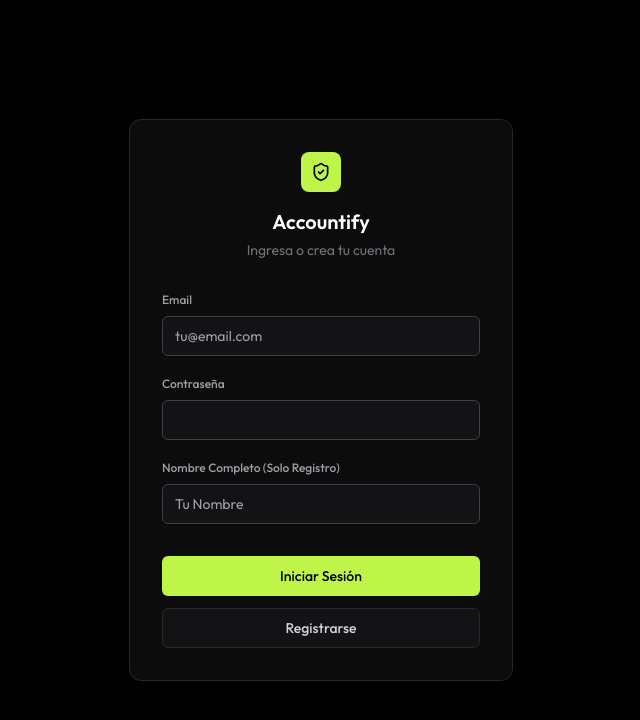
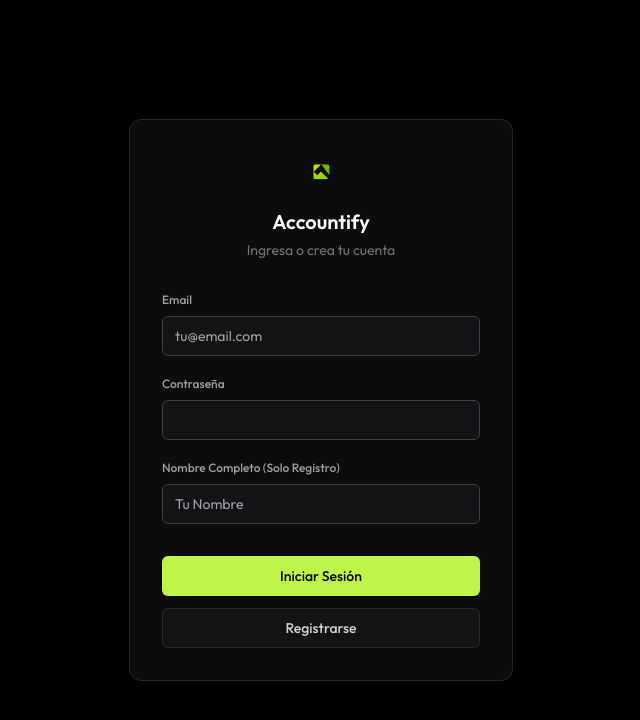
Before and after one commit to SyncraLabs/Accountify, a Next.js app: page /login in a window 1280 px wide. Shown: the top 720 px of the page, without its empty margins (319-959 px from the left). Built offline with nearby package versions, Linux system fonts and the light colour scheme; no server answers.

Commit message:
Fix auth origin and update logos

```diff
--- a/app/login/actions.ts
+++ b/app/login/actions.ts
@@ -34,7 +34,12 @@ export async function signup(formData: FormData) {
     const password = formData.get('password') as string
     const fullName = formData.get('fullName') as string
 
-    const origin = (await headers()).get('origin')
+    // Get origin with fallback
+    const originHeader = (await headers()).get('origin')
+    const siteUrl = process.env.NEXT_PUBLIC_SITE_URL
+    const origin = originHeader || siteUrl || 'https://accountify-azure.vercel.app' // Fallback to production URL if all else fails
+
+    console.log('Signup attempt:', { email, origin, hasSiteUrl: !!siteUrl })
 
     const { data, error } = await supabase.auth.signUp({
         email,
@@ -52,11 +57,15 @@ export async function signup(formData: FormData) {
         if (error.code === '429' || error.message.includes('rate_limit')) {
             return redirect('/login?message=Demasiados intentos. Por favor espera un momento.')
         }
-        return redirect('/login?message=Error al registrarse. Intenta de nuevo.')
+        return redirect(`/login?message=Error: ${encodeURIComponent(error.message)}`)
+    }
+
+    if (data.user && data.user.identities && data.user.identities.length === 0) {
+        return redirect('/login?message=Este correo ya está registrado. Por favor inicia sesión.')
     }
 
     if (!data.session) {
-        return redirect('/login?message=Por favor revisa tu email para confirmar tu cuenta')
+        return redirect('/login?message=Por favor revisa tu email para confirmar tu cuenta. Si no lo ves, revisa Spam.')
     }
 
     revalidatePath('/', 'layout')
--- a/app/login/page.tsx
+++ b/app/login/page.tsx
@@ -6,7 +6,8 @@ import { login, signup } from "./actions"
 import { toast } from "sonner"
 import { useEffect, Suspense } from "react"
 import { useSearchParams } from "next/navigation"
-import { ShieldCheck } from "lucide-react"
+
+import Image from "next/image"
 
 function LoginForm() {
     const searchParams = useSearchParams()
@@ -21,8 +22,13 @@ function LoginForm() {
     return (
         <div className="w-full max-w-sm p-8 rounded-xl border border-zinc-800 bg-zinc-900/50">
             <div className="flex flex-col items-center mb-8">
-                <div className="h-10 w-10 rounded-lg bg-primary flex items-center justify-center mb-4">
-                    <ShieldCheck className="h-5 w-5 text-black" />
+                <div className="h-10 w-10 relative mb-4">
+                    <Image
+                        src="/logo.svg"
+                        alt="Accountify Logo"
+                        fill
+                        className="object-contain"
+                    />
                 </div>
                 <h1 className="text-xl font-semibold text-white">Accountify</h1>
                 <p className="text-sm text-zinc-500 mt-1">Ingresa o crea tu cuenta</p>
--- a/components/layout/AppSidebar.tsx
+++ b/components/layout/AppSidebar.tsx
@@ -14,8 +14,7 @@ import {
     Settings,
     LogOut,
     CreditCard,
-    UserCircle,
-    ShieldCheck
+    UserCircle
 } from "lucide-react";
 import { signOut } from "@/app/auth/actions";
 
@@ -81,8 +80,13 @@ export function AppSidebar({ className, user }: SidebarProps) {
             {/* Header / Logo */}
             <div className="h-16 flex items-center px-6 border-b border-white/5">
                 <div className="flex items-center gap-2 font-bold text-white tracking-tight">
-                    <div className="h-6 w-6 rounded bg-primary flex items-center justify-center text-black">
-                        <ShieldCheck className="h-4 w-4" />
+                    <div className="h-6 w-6 relative">
+                        <Image
+                            src="/logo.svg"
+                            alt="Logo"
+                            fill
+                            className="object-contain"
+                        />
                     </div>
                     Accountify
                 </div>
```
